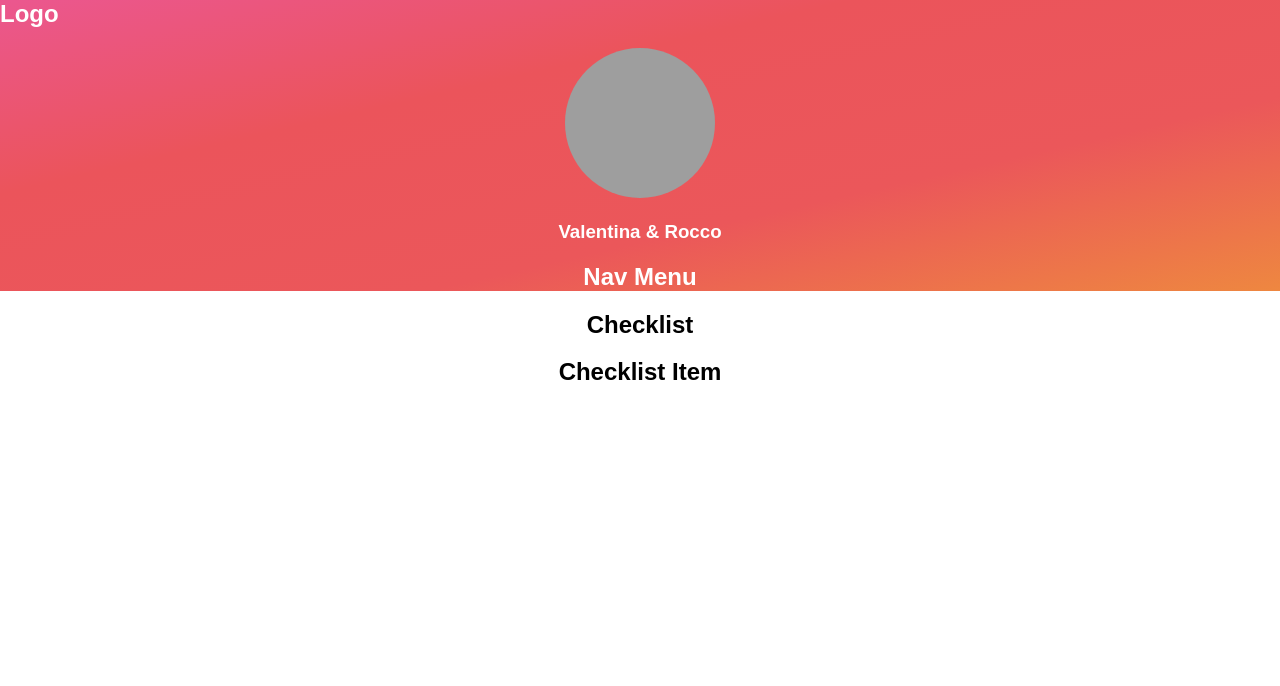
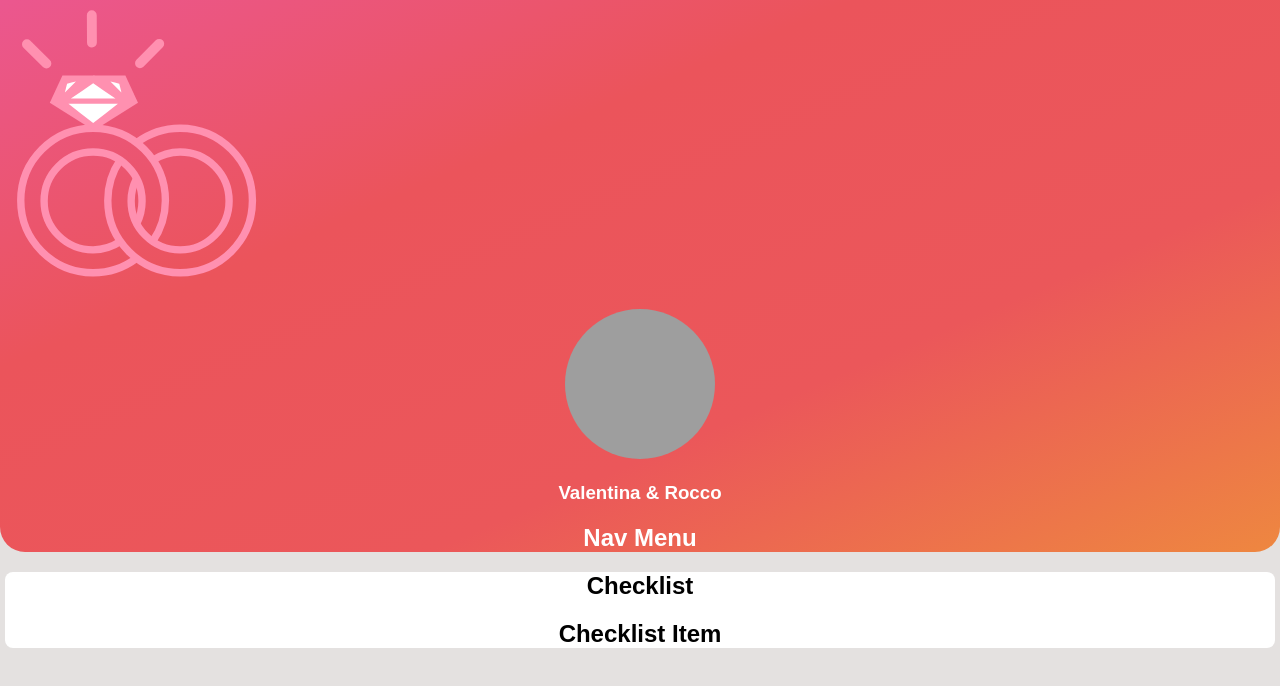
Before and after one commit to seven-seas-digital/Non-Wedding, a React (Create React App) app: page / in a window 1280 px wide. Shown: the top 686 px of the page. Built offline with nearby package versions, Linux system fonts and the light colour scheme; grey boxes are pictures that could not be loaded.

Commit message:
added logo - added styling for rounded edges on header and checklist

```diff
--- a/src/components/App.css
+++ b/src/components/App.css
@@ -1,5 +1,7 @@
 .App {
   text-align: center;
+  background-color: #e4e1e0;
+  min-height: 800px;
 }
 
 .App-logo {
@@ -29,8 +31,19 @@
 
 .header {
   background: linear-gradient(to bottom right,rgb(235, 87, 143), rgb(235, 84, 91),rgb(235, 87, 90), rgb(238, 135, 64));
+  border-bottom-left-radius: 25px;
+  border-bottom-right-radius: 25px;
 }
 
+.logo-container {
+  text-align: left;
+
+}
+
+.logo {
+  width: 20%;
+  padding-left: 6px;
+}
 .image--cover {
   width: 150px;
   height: 150px;
@@ -40,3 +53,9 @@
   object-fit: cover;
   object-position: center right;
 }
+
+.checklist-container {
+  border-radius: 8px;
+  background-color: white;
+  margin: 5px;
+}
--- a/src/components/Checklist.js
+++ b/src/components/Checklist.js
@@ -3,7 +3,7 @@ import ChecklistItem from './ChecklistItem';
 
 const Checklist = (props) => {
   return (
-    <div className="check-list-item">
+    <div className="checklist-container">
       <h2> Checklist </h2>
         <ChecklistItem />
     </div>
--- a/src/components/Logo.js
+++ b/src/components/Logo.js
@@ -1,8 +1,11 @@
 import React from 'react';
+import logo from '../assets/rings-nonwedding.svg';
 
 const Logo = (props) => {
   return (
-    <h2 style={{margin: 0, textAlign: 'left', color: 'white'}}> Logo </h2>
+    <div className="logo-container">
+      <img src={logo} alt="nonwedding-logo" className="logo"/>
+    </div>
   );
 }
 
```
Also changed, not shown: src/assets/logo-nonwedding.svg (added), src/assets/rings-nonwedding.svg (added).
